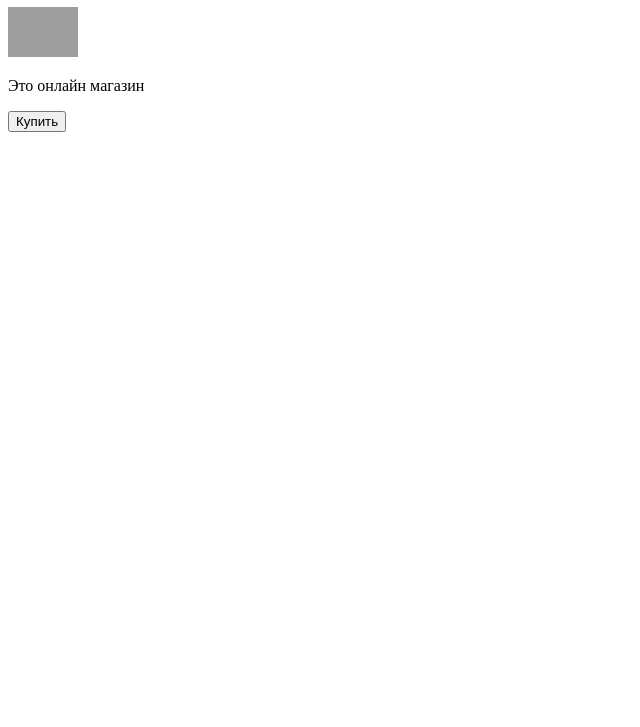
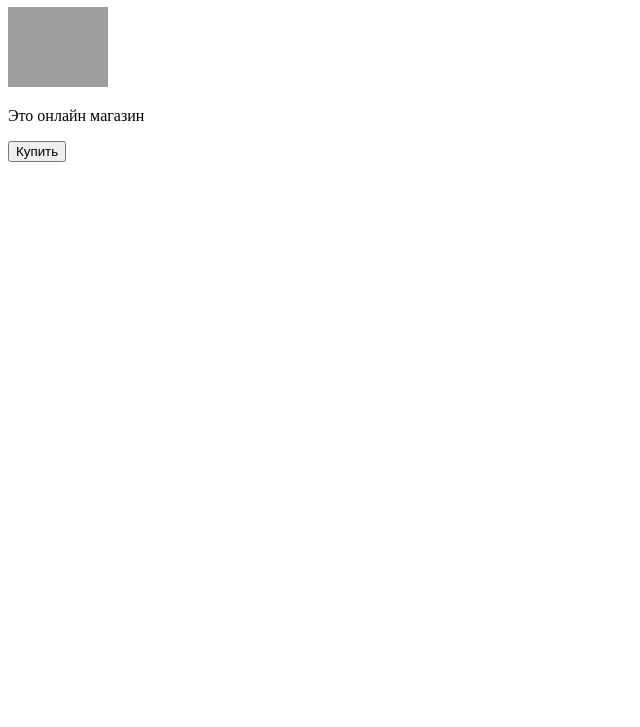
Before and after one commit to Firmg/tg.webApps, a plain HTML site: page index.html in a window 1280 px wide. Shown: the part 73-800 px from the top of the page, without its empty margins (0-640 px from the left). Drawn offline with Linux system fonts and the light colour scheme; grey boxes are pictures that could not be loaded.

Commit message:
Update index.html

```diff
--- a/index.html
+++ b/index.html
@@ -8,8 +8,8 @@
     <title>Shop</title>
     <style>
      img{
-     width: 70px;
-     height: 50px;
+     width: 100px;
+     height: 80px;
      }
     </style>
 </head>
```
